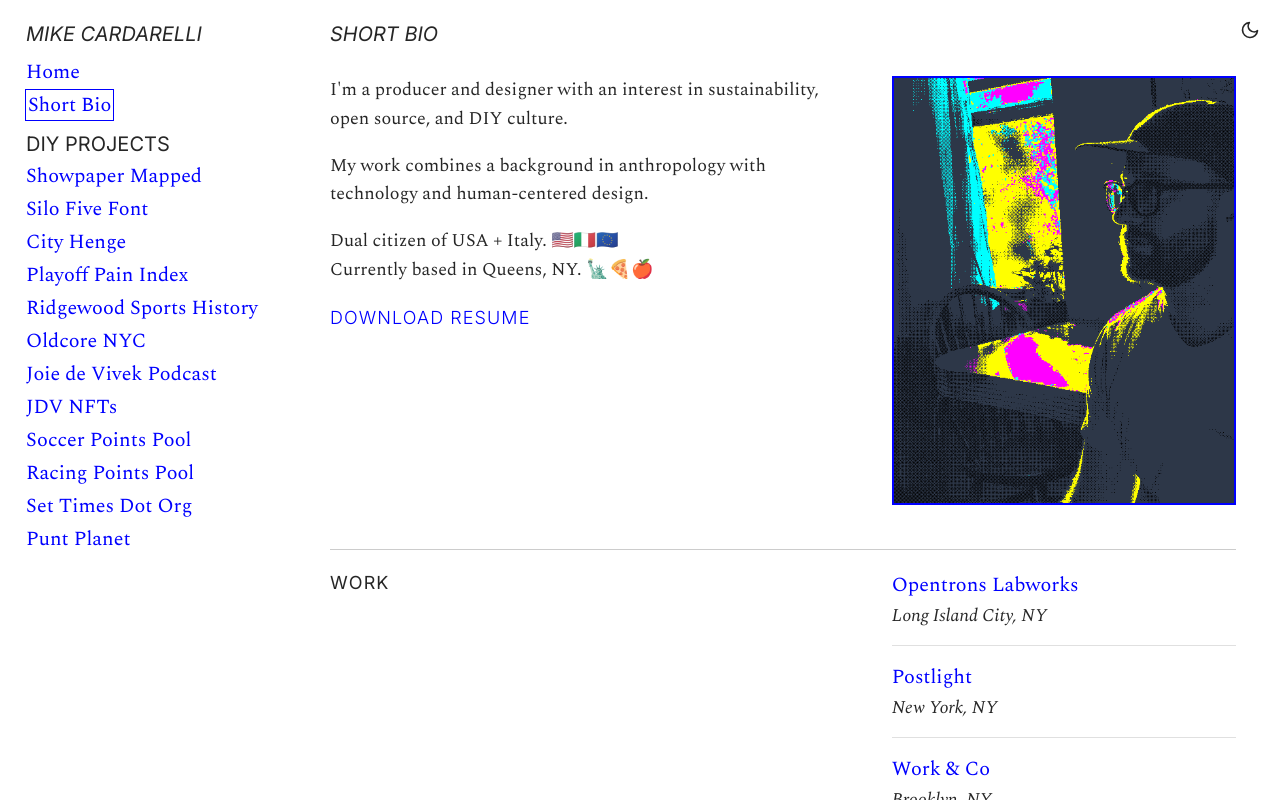
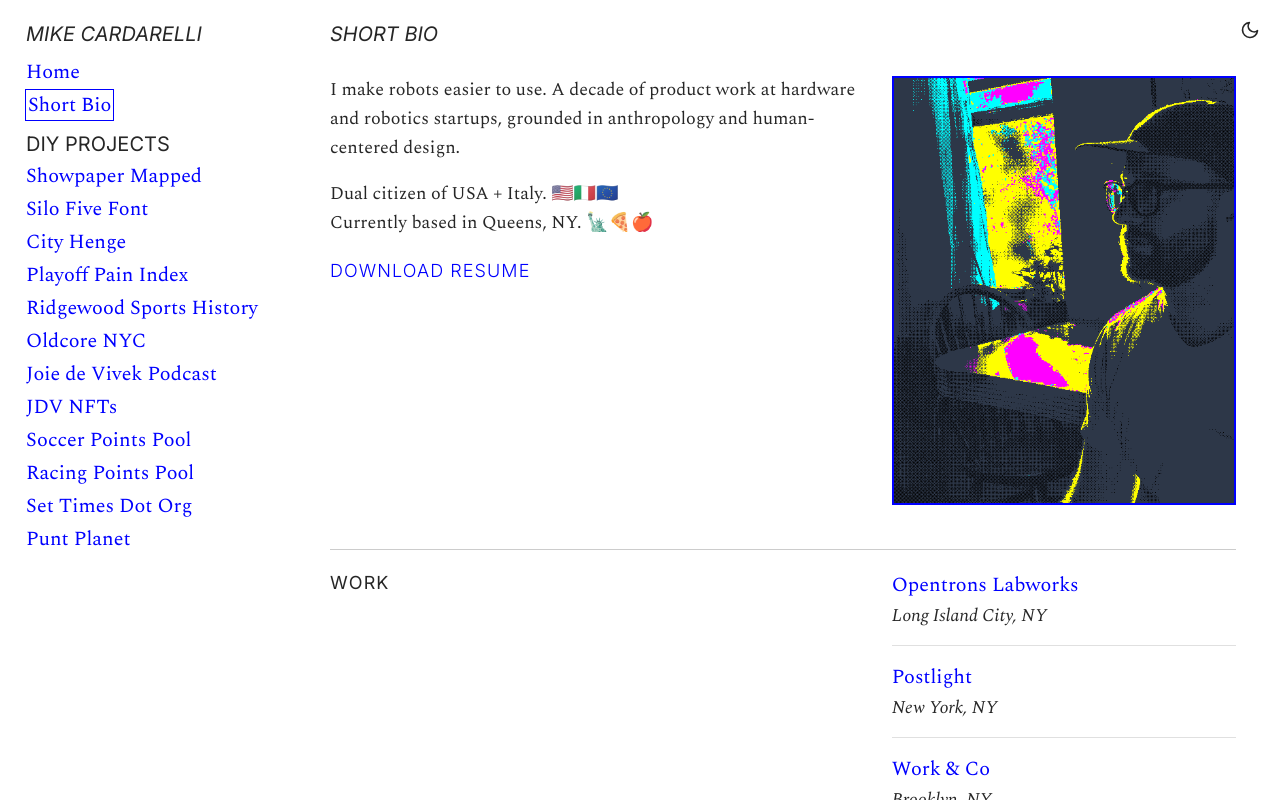
Before and after one commit to mikecardarelli/mike-cardarelli-dot-com, a plain HTML site: page Short-Bio/index.html in a window 1280 px wide. Drawn offline with nearby package versions, Linux system fonts and the light colour scheme.

Commit message:
Updated short bio

```diff
--- a/Short-Bio/index.html
+++ b/Short-Bio/index.html
@@ -89,8 +89,7 @@
 
       <div class="bio-top">
         <div class="bio-text">
-          <p>I'm a producer and designer with an interest in sustainability, open source, and DIY culture.</p>
-          <p>My work combines a background in anthropology with technology and human-centered design.</p>
+          <p>I make robots easier to use. A decade of product work at hardware and robotics startups, grounded in anthropology and human-centered design.</p>
           <p>
             Dual citizen of USA + Italy. 🇺🇸🇮🇹🇪🇺<br>
             Currently based in Queens, NY. 🗽🍕🍎
```
